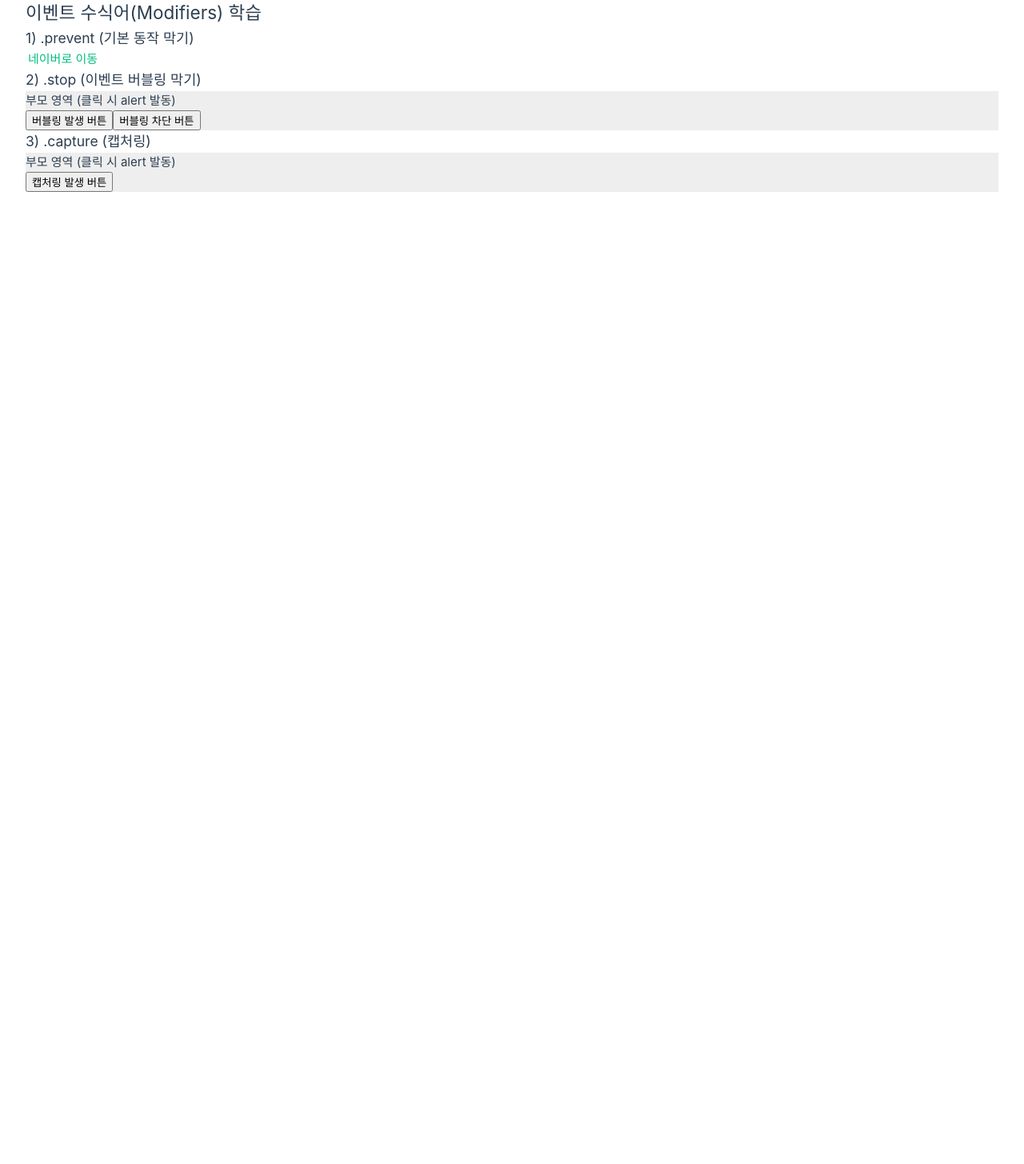
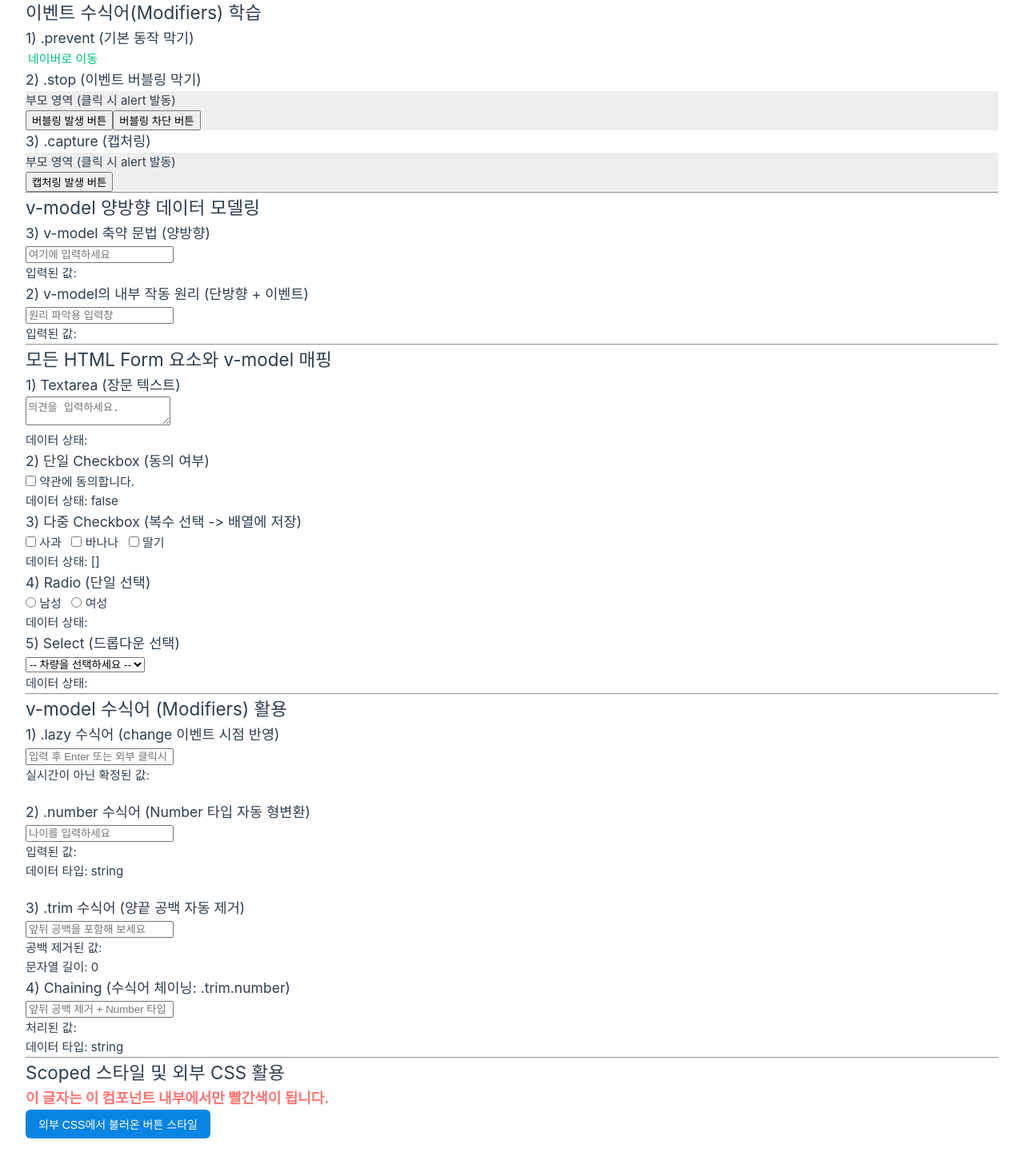
Before and after one commit to Taeyum/skala-vue, a Vue app: page / in a window 1280 px wide. Shown: the part 2956-4412 px from the top of the page at 80% size. Before the commit the page ends 3228 px from the top, so only its background shows below. Built offline with nearby package versions, Linux system fonts and the light colour scheme.

Commit message:
feat : vue form handling / style 실습 진행

```diff
--- a/src/App.vue
+++ b/src/App.vue
@@ -18,6 +18,10 @@
 import EventHandlerBasic from './components/practices/basic/EventHandlerBasic.vue'
 import EventHandlerObject from './components/practices/basic/EventHandlerObject.vue'
 import EventHandlerModifier from './components/practices/basic/EventHandlerModifier.vue'
+import ModelBasic from './components/practices/basic/ModelBasic.vue'
+import ModelForm from './components/practices/basic/ModelForm.vue'
+import ModelModifier from './components/practices/basic/ModelModifier.vue'
+import StyleScoped from './components/practices/basic/StyleScoped.vue'
 </script>
 
 <template>
@@ -59,10 +63,18 @@
   <EventHandlerObject />
   <hr />
   <EventHandlerModifier />
+  <hr />
+  <ModelBasic />
+  <hr />
+  <ModelForm />
+  <hr />
+  <ModelModifier />
+  <hr />
+  <StyleScoped/>
 </template>
 
 
-<style scoped>
+<style>
 header {
   line-height: 1.5;
   max-height: 100vh;
@@ -124,4 +136,5 @@
     margin-top: 1rem;
   }
 }
+
 </style>
--- /dev/null
+++ b/src/assets/practice.css
@@ -0,0 +1,15 @@
+/* 외부 CSS 파일 - @import 로 컴포넌트에 불러다 쓰는 연습용 */
+.btn-external {
+  background-color: #0984e3;
+  color: #fff;
+  border: none;
+  border-radius: 6px;
+  padding: 8px 16px;
+  font-size: 14px;
+  cursor: pointer;
+  transition: background-color 0.2s;
+}
+
+.btn-external:hover {
+  background-color: #74b9ff;
+}
--- /dev/null
+++ b/src/components/practices/basic/ModelBasic.vue
@@ -0,0 +1,21 @@
+<script setup>
+import { ref } from 'vue'
+const text1 = ref('')
+const text2 = ref('')
+</script>
+
+<template>
+    <div class="practice-section">
+        <h2>v-model 양방향 데이터 모델링</h2>
+        <h3>3) v-model 축약 문법 (양방향)</h3>
+        <input type="text" v-model="text1" placeholder="여기에 입력하세요" />
+        <p>
+            입력된 값: <strong>{{ text1 }}</strong>
+        </p>
+        <h3>2) v-model의 내부 작동 원리 (단방향 + 이벤트)</h3>
+        <input type="text" :value="text2" @input="(e) => (text2 = e.target.value)" placeholder="원리 파악용 입력창" />
+        <p>
+            입력된 값: <strong>{{ text2 }}</strong>
+        </p>
+    </div>
+</template>
--- /dev/null
+++ b/src/components/practices/basic/ModelForm.vue
@@ -0,0 +1,57 @@
+<script setup>
+import { ref } from 'vue'
+const comment = ref('')
+const isAgreed = ref(false)
+const favoriteFruits = ref([])
+const gender = ref('')
+const selectedCar = ref('')
+</script>
+
+<template>
+    <div class="practice-section">
+        <h2>모든 HTML Form 요소와 v-model 매핑</h2>
+        <div>
+            <h3>1) Textarea (장문 텍스트)</h3>
+            <textarea v-model="comment" placeholder="의견을 입력하세요."></textarea>
+            <p>
+                데이터 상태: <span>{{ comment }}</span>
+            </p>
+        </div>
+        <div>
+            <h3>2) 단일 Checkbox (동의 여부)</h3>
+            <label> <input type="checkbox" v-model="isAgreed"> 약관에 동의합니다.</label>
+            <p>
+                데이터 상태: <span>{{ isAgreed }}</span>
+            </p>
+        </div>
+        <div>
+            <h3>3) 다중 Checkbox (복수 선택 -> 배열에 저장)</h3>
+            <label> <input type="checkbox" value="사과" v-model="favoriteFruits"> 사과</label> &nbsp;
+            <label> <input type="checkbox" value="바나나" v-model="favoriteFruits"> 바나나</label> &nbsp;
+            <label> <input type="checkbox" value="딸기" v-model="favoriteFruits"> 딸기</label>
+            <p>
+                데이터 상태: <span>{{ favoriteFruits }}</span>
+            </p>
+        </div>
+        <div>
+            <h3>4) Radio (단일 선택)</h3>
+            <label> <input type="radio" value="남성" v-model="gender"> 남성</label> &nbsp;
+            <label> <input type="radio" value="여성" v-model="gender"> 여성</label>
+        </div>
+            <p>
+                데이터 상태: <span>{{ gender }}</span>
+            </p>
+        <div>
+            <h3>5) Select (드롭다운 선택)</h3>
+            <select v-model="selectedCar">
+                <option value="">-- 차량을 선택하세요 --</option>
+                <option value="sonata">소나타</option>
+                <option value="k5">K5</option>
+                <option value="morning">모닝</option>
+            </select>
+            <p>
+                데이터 상태: <span>{{ selectedCar }}</span>
+            </p>
+        </div>
+    </div>
+</template>
--- /dev/null
+++ b/src/components/practices/basic/ModelModifier.vue
@@ -0,0 +1,58 @@
+<script setup>
+import { ref } from 'vue'
+
+const lazyText = ref('')
+const age = ref('')
+const userEmail = ref('')
+const price = ref('')
+</script>
+
+<template>
+    <div class="practice-section">
+        <h2>v-model 수식어 (Modifiers) 활용</h2>
+        <!-- .lazy 실습 -->
+        <section style="margin-bottom: 20px">
+            <h3>1) .lazy 수식어 (change 이벤트 시점 반영)</h3>
+            <input type="text" v-model.lazy="lazyText" placeholder="입력 후 Enter 또는 외부 클릭시 반영" />
+            <p>
+                실시간이 아닌 확정된 값: <strong>{{ lazyText }}</strong>
+            </p>
+        </section>
+
+        <!-- .number 실습 -->
+         <section style="margin-bottom: 20px">
+            <h3>2) .number 수식어 (Number 타입 자동 형변환)</h3>
+            <input type="text" v-model.number="age" placeholder="나이를 입력하세요" />
+            <p>
+                입력된 값: <strong>{{ age }}</strong>
+            </p>
+            <p>
+                데이터 타입: <strong>{{ typeof age }}</strong>
+            </p>
+         </section>
+
+         <!-- .trim 수식어 실습 -->
+          <section>
+            <h3>3) .trim 수식어 (양끝 공백 자동 제거)</h3>
+            <input type="text" v-model.trim="userEmail" placeholder="앞뒤 공백을 포함해 보세요" />
+            <p>
+                공백 제거된 값: <strong>{{ userEmail }}</strong>
+            </p>
+            <p>
+                문자열 길이: <strong>{{ userEmail.length }}</strong>
+            </p>
+          </section>
+
+          <!-- 수식어 체이닝 (Chaining) 실습 -->
+           <section>
+            <h3>4) Chaining (수식어 체이닝: .trim.number)</h3>
+            <input type="text" v-model.trim.number="price" placeholder="앞뒤 공백 제거 + Number 타입 변환" />
+            <p>
+                처리된 값: <strong>{{ price }}</strong>
+            </p>
+            <p>
+                데이터 타입: <strong>{{ typeof price }}</strong>
+            </p>
+           </section>
+    </div>
+</template>
--- /dev/null
+++ b/src/components/practices/basic/StyleScoped.vue
@@ -0,0 +1,25 @@
+<script setup>
+// 자바스크립트 방은 깨끗하게 비워둡니다.
+</script>
+
+<template>
+  <div class="practice-section">
+    <h2>Scoped 스타일 및 외부 CSS 활용</h2>
+    <p class="title">이 글자는 이 컴포넌트 내부에서만 빨간색이 됩니다.</p>
+    <button class="btn-external">외부 CSS에서 불러온 버튼 스타일</button>
+  </div>
+</template>
+
+<style scoped>
+/* 내 방 전용 타이틀 디자인 */
+.title {
+  color: #ff7675;
+  font-weight: bold;
+  font-size: 18px;
+}
+</style>
+
+<style>
+/* ⚠️ 외부 스타일 파일(예: 버튼 디자인 뭉치)을 이 방 안으로 쏙 가리켜 가져옵니다 */
+@import '@/assets/practice.css';
+</style>
```
